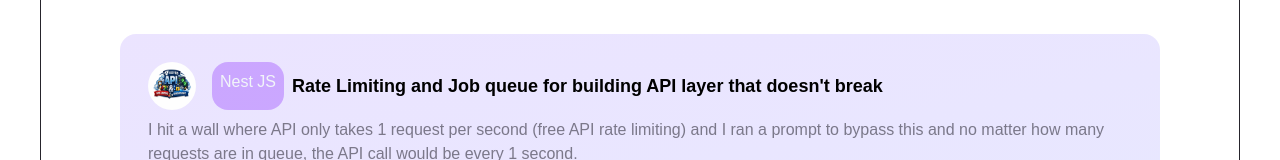
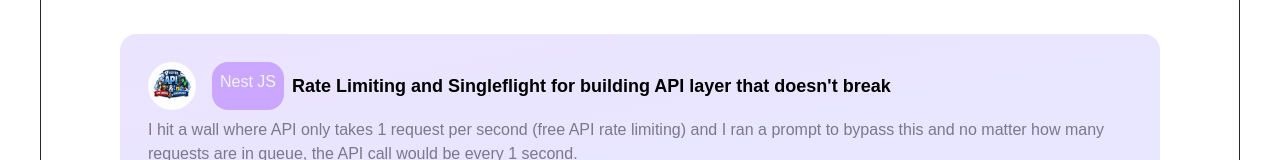
Before and after one commit to JayanShrestha/my-portfolio-react, a React (Vite) app: page /blog in a window 1280 px wide. Shown: the part 594-754 px from the top of the page. Built offline with nearby package versions, Linux system fonts and the light colour scheme; the HTML template or start-up script is replaced by a standard one.

Commit message:
ratelimiting title update

```diff
--- a/src/constants/blog-post.jsx
+++ b/src/constants/blog-post.jsx
@@ -48,7 +48,7 @@ export const blog_post = [
   {
     id: "3",
     title:
-      "Rate Limiting and Job queue for building API layer that doesn't break ",
+      "Rate Limiting and Singleflight for building API layer that doesn't break ",
     excerpt:
       "I hit a wall where API only takes 1 request per second (free API rate limiting) and I ran a prompt to bypass this and no matter how many requests are in queue, the API call would be every 1 second.",
     date: "April 30th, 2026",
```
